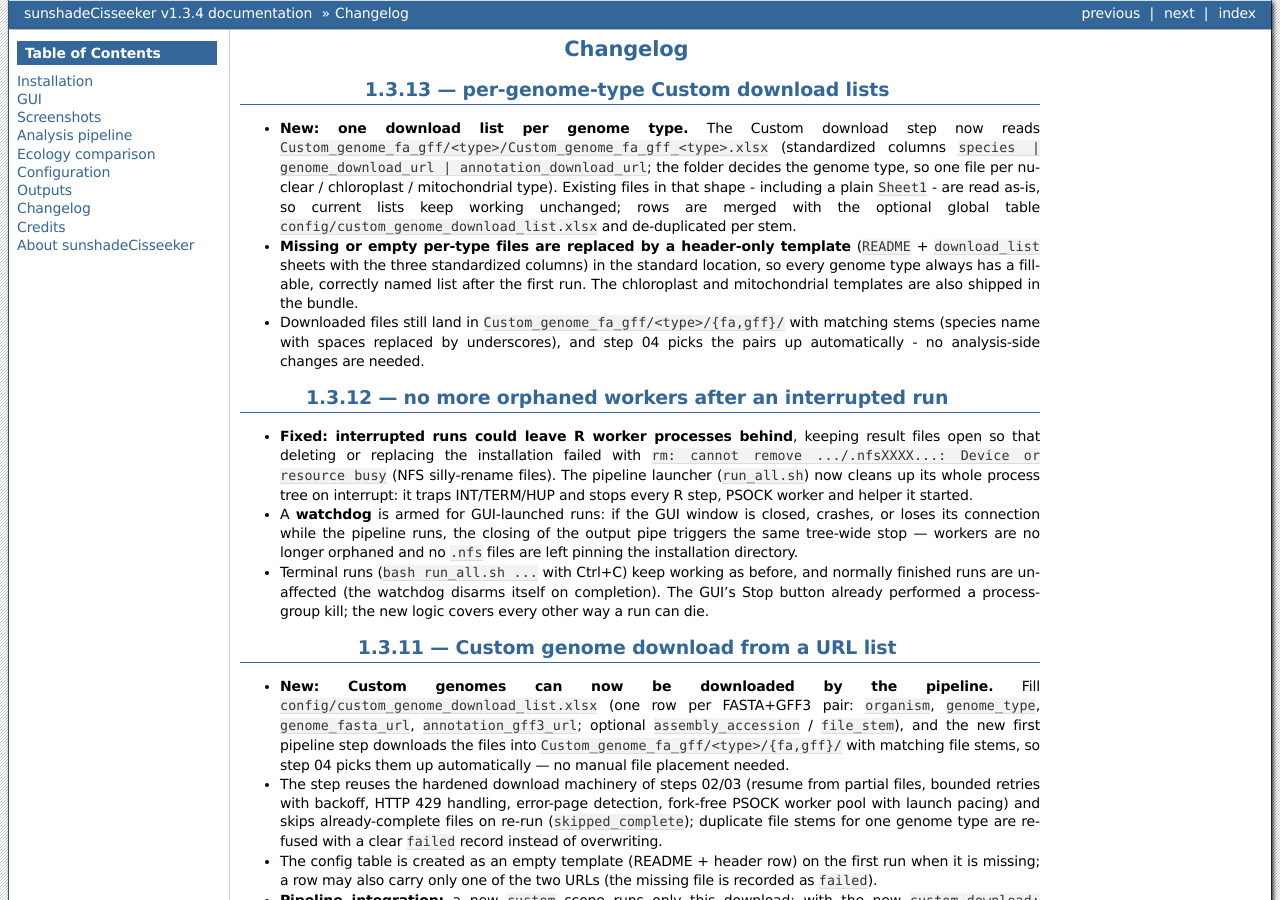
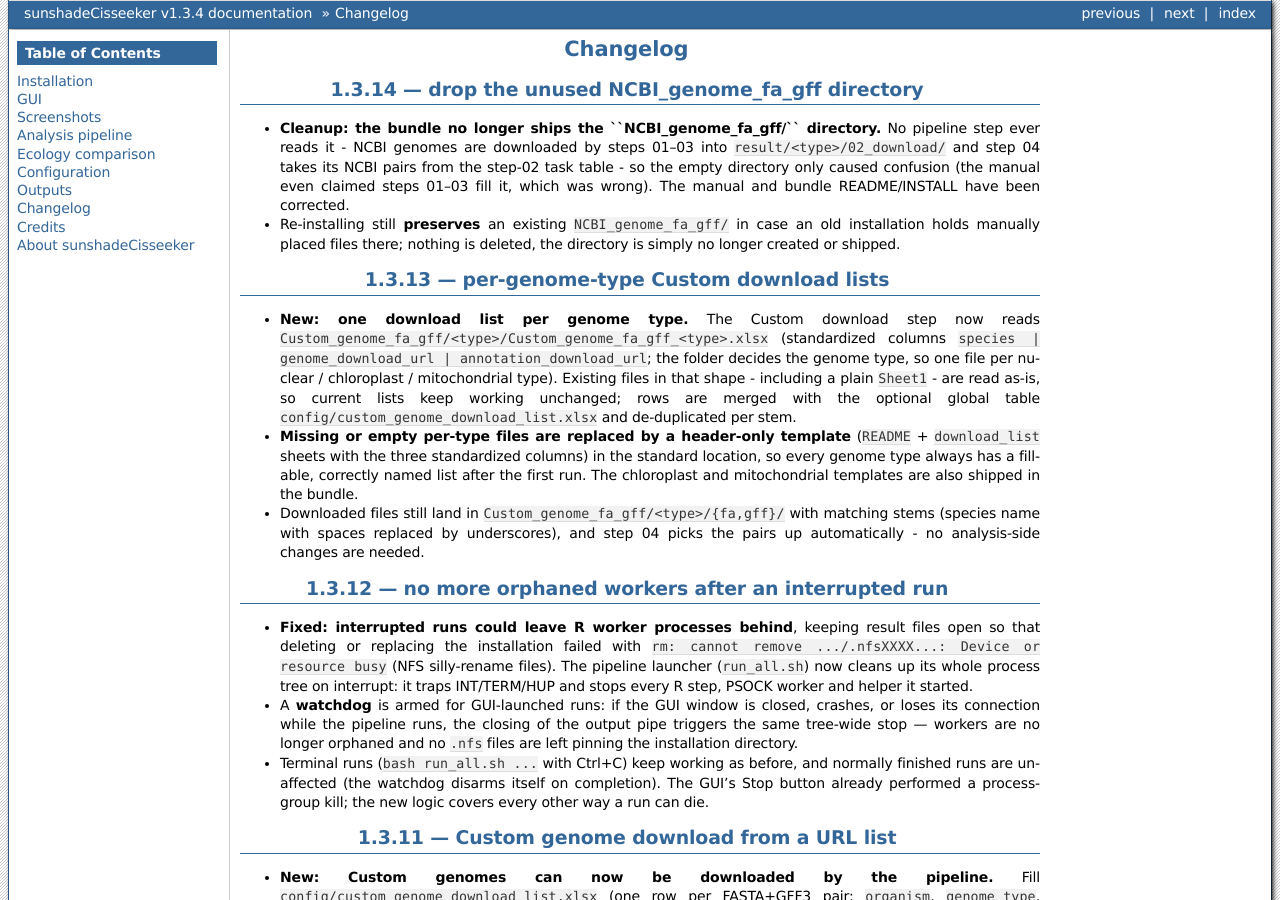
Before and after one commit to chenzhr23/sunshadeCisseeker-docs, a Sphinx documentation site: the page built from docs/content/Changelog.rst, in a window 1280 px wide and 900 px high. Built offline with Sphinx 7.4.7, drawn with Linux system fonts in a browser that asks for light colours.

Commit message:
docs: v1.3.14 drop the unused NCBI_genome_fa_gff directory

```diff
--- a/docs/content/Changelog.rst
+++ b/docs/content/Changelog.rst
@@ -1,5 +1,18 @@
 Changelog
 =========
+
+1.3.14 — drop the unused NCBI_genome_fa_gff directory
+------------------------------------------------------
+
+* **Cleanup: the bundle no longer ships the ``NCBI_genome_fa_gff/``
+  directory.** No pipeline step ever reads it - NCBI genomes are downloaded
+  by steps 01–03 into ``result/<type>/02_download/`` and step 04 takes its
+  NCBI pairs from the step-02 task table - so the empty directory only
+  caused confusion (the manual even claimed steps 01–03 fill it, which was
+  wrong). The manual and bundle README/INSTALL have been corrected.
+* Re-installing still **preserves** an existing ``NCBI_genome_fa_gff/`` in
+  case an old installation holds manually placed files there; nothing is
+  deleted, the directory is simply no longer created or shipped.
 
 1.3.13 — per-genome-type Custom download lists
 ----------------------------------------------
```
